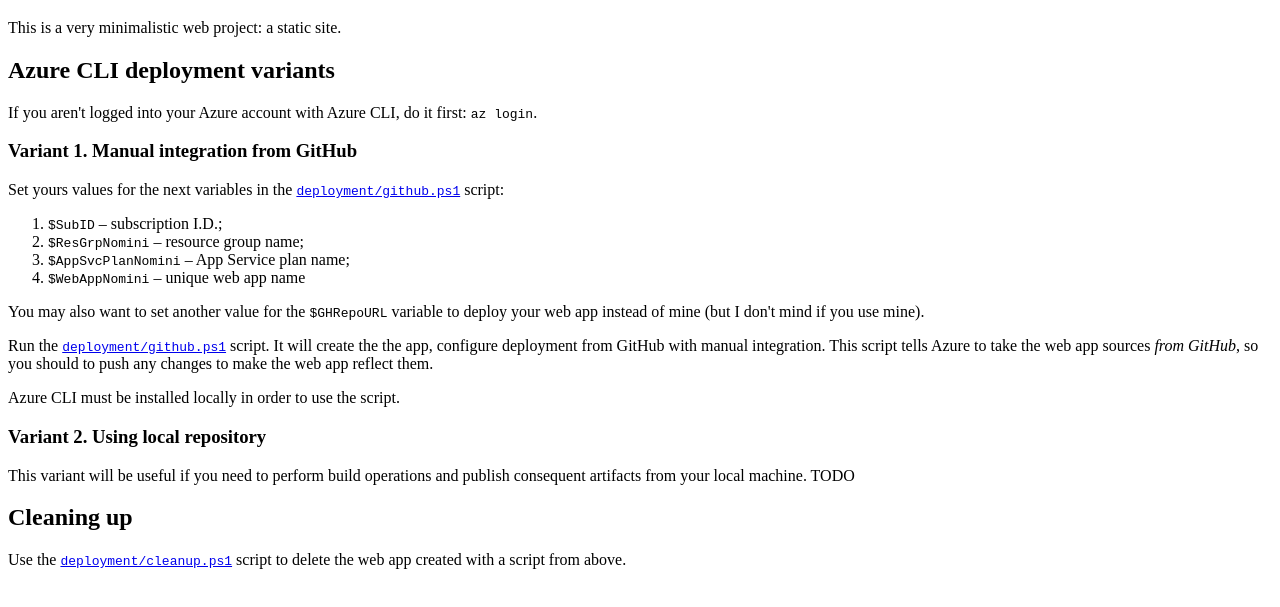
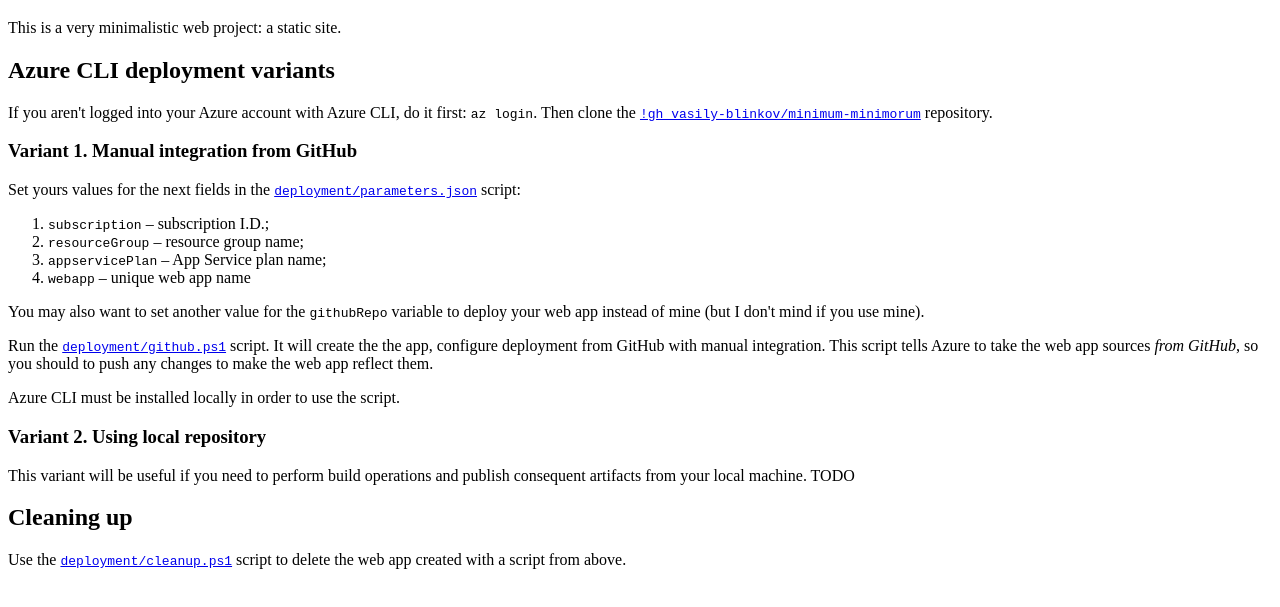
Before and after one commit to vasily-blinkov/minimum-minimorum, a plain HTML site: page index.html in a window 1280 px wide. Shown: the part 61-668 px from the top of the page. Drawn offline with Linux system fonts and the light colour scheme.

Commit message:
parameters.json

```diff
--- a/deployment/parameters.json
+++ b/deployment/parameters.json
@@ -1,7 +1,7 @@
 {
     "subscription": "0efe8e0b-fdce-4064-a660-008339591626",
     "resourceGroup": "SwallowTheDictionary-rg",
-    "appServicePlan": "SwallowTheDictionary-plan",
+    "appservicePlan": "SwallowTheDictionary-plan",
     "webapp": "MinimumMinimorum",
     "githubRepo": "https://github.com/vasily-blinkov/minimum-minimorum"
 }
--- a/index.html
+++ b/index.html
@@ -22,22 +22,24 @@
         <h2>Azure CLI deployment variants</h2>
         <p>
             If you aren't logged into your Azure account with Azure CLI, do it first:
-            <span class="code">az login</span>.
+            <span class="code">az login</span>. Then clone the
+            <a href="https://github.com/vasily-blinkov/minimum-minimorum"><span class="code">!gh vasily-blinkov/minimum-minimorum</span></a>
+            repository.
         </p>
         <h3>Variant 1. Manual integration from GitHub</h3>
         <p>
-            Set yours values for the next variables in the
-            <a href="deployment/github.ps1"><span class="code">deployment/github.ps1</span></a>
+            Set yours values for the next fields in the
+            <a href="deployment/parameters.json"><span class="code">deployment/parameters.json</span></a>
             script:
         </p>
         <ol>
-            <li><span class="code">$SubID</span> &ndash; subscription I.D.;</li>
-            <li><span class="code">$ResGrpNomini</span> &ndash; resource group name;</li>
-            <li><span class="code">$AppSvcPlanNomini</span> &ndash; App Service plan name;</li>
-            <li><span class="code">$WebAppNomini</span> &ndash; unique web app name</li>
+            <li><span class="code">subscription</span> &ndash; subscription I.D.;</li>
+            <li><span class="code">resourceGroup</span> &ndash; resource group name;</li>
+            <li><span class="code">appservicePlan</span> &ndash; App Service plan name;</li>
+            <li><span class="code">webapp</span> &ndash; unique web app name</li>
         </ol>
         <p>
-            You may also want to set another value for the <span class="code">$GHRepoURL</span>
+            You may also want to set another value for the <span class="code">githubRepo</span>
             variable to deploy your web app instead of mine (but I don't mind if you use mine).
         </p>
         <p>
```
Also changed, not shown: 1 other file.
